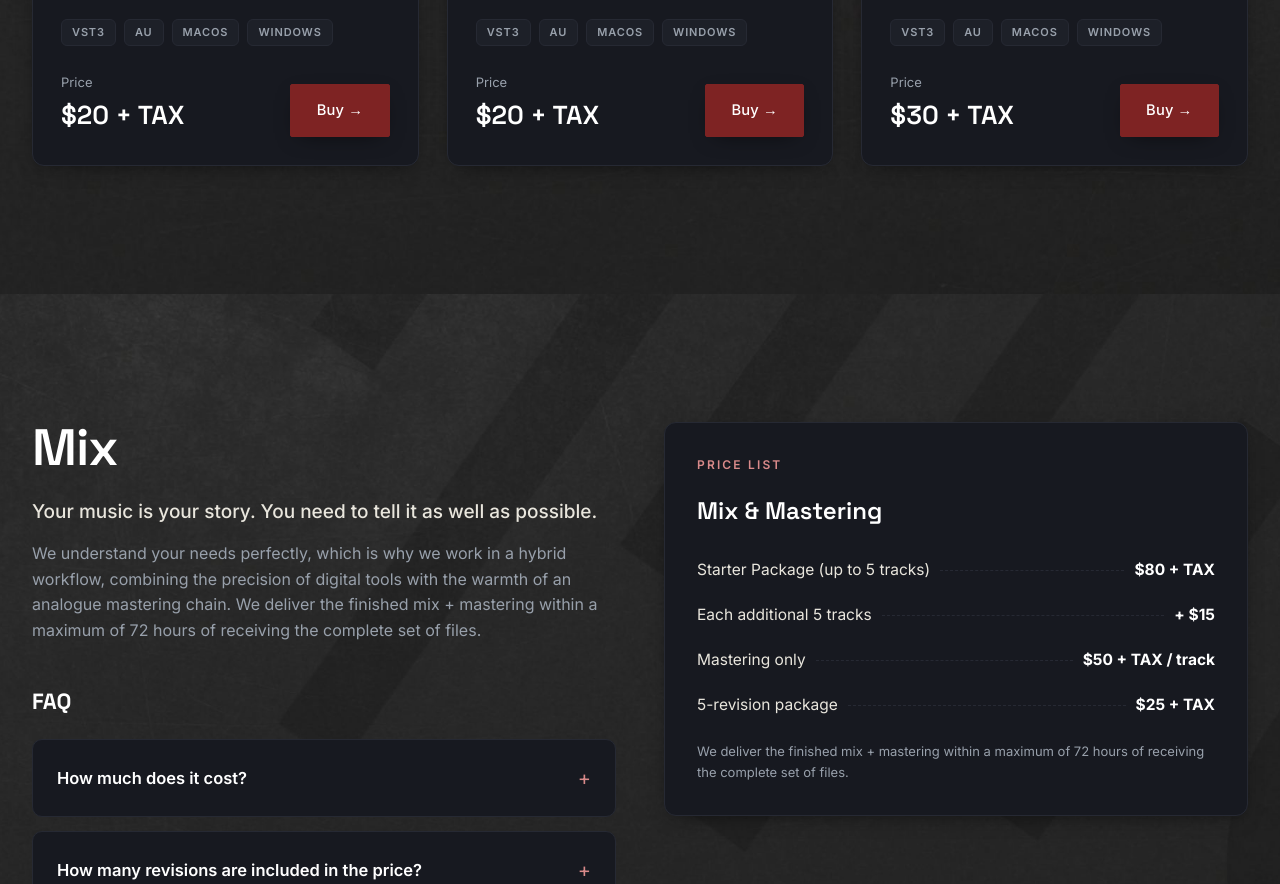
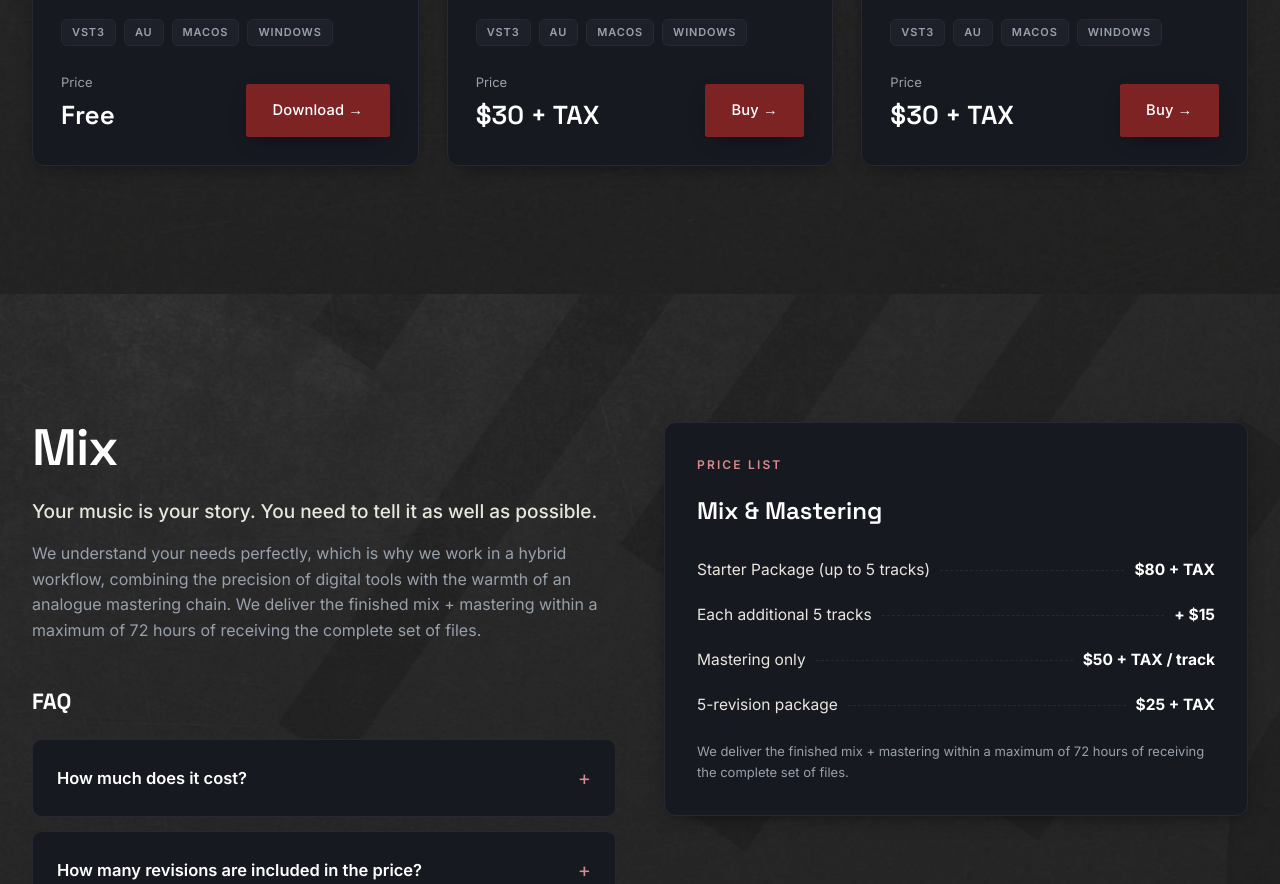
Before and after one commit to alphastia-sec/alphastudio-strona, a plain HTML site: page index.html in a window 1280 px wide. Shown: the part 2372-3256 px from the top of the page. Drawn offline with Linux system fonts and the light colour scheme.

Commit message:
SAT 76 free, AURALIFT 32 at 30

```diff
--- a/index.html
+++ b/index.html
@@ -295,8 +295,8 @@ footer{background:var(--bg-soft);border-top:1px solid var(--border);padding:72px
           <p class="desc">A fast FET compressor with transformer saturation that delivers the classic, dense "New York Compression". Four modes (NUKE, SMOOTH, ZERO LAT, FAT), INPUT / DRIVE / OUTPUT / MIX controls, a RIPPLE switch and a gain-reduction meter.</p>
           <div class="chips"><span class="chip">VST3</span><span class="chip">AU</span><span class="chip">macOS</span><span class="chip">Windows</span></div>
           <div class="plugin-foot">
-            <div><div class="price-label">Price</div><div class="price">$20 + TAX</div></div>
-            <a class="btn" href="#contact">Buy →</a>
+            <div><div class="price-label">Price</div><div class="price">Free</div></div>
+            <a class="btn" href="#contact">Download →</a>
           </div>
         </div>
       </article>
@@ -308,7 +308,7 @@ footer{background:var(--bg-soft);border-top:1px solid var(--border);padding:72px
           <p class="desc">A multi-band processing unit: it adds high harmonics (more detail, sparkle and clarity), deepens and boosts the bass, and widens the stereo image, all in a single, coherently tuned tool. Rather than boosting frequency bands like a standard equaliser, the AURALIFT 32 adds new harmonic and bass content, much like an analogue exciter, hence the effect of "opening up" the mix.</p>
           <div class="chips"><span class="chip">VST3</span><span class="chip">AU</span><span class="chip">macOS</span><span class="chip">Windows</span></div>
           <div class="plugin-foot">
-            <div><div class="price-label">Price</div><div class="price">$20 + TAX</div></div>
+            <div><div class="price-label">Price</div><div class="price">$30 + TAX</div></div>
             <a class="btn" href="#contact">Buy →</a>
           </div>
         </div>
```
